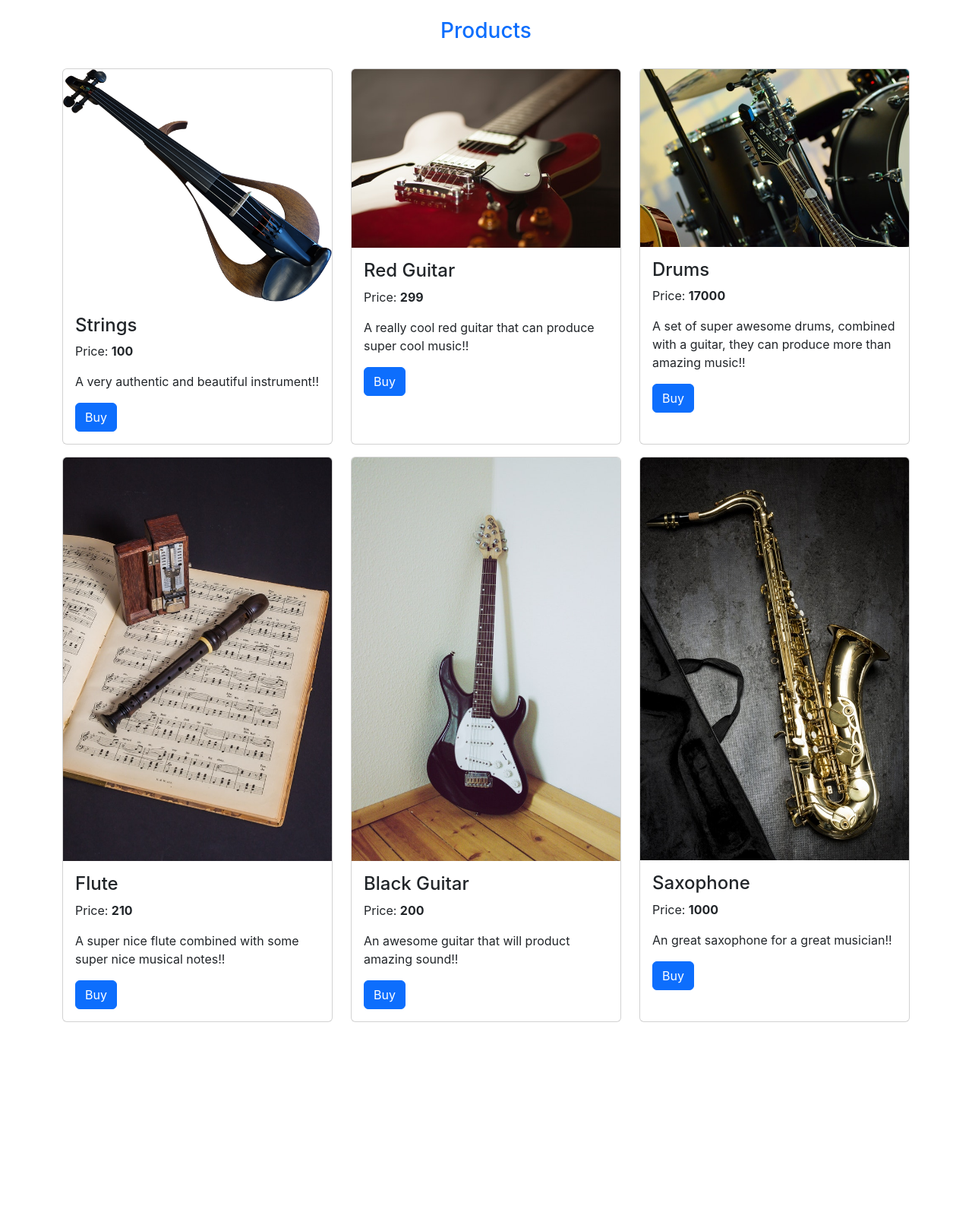
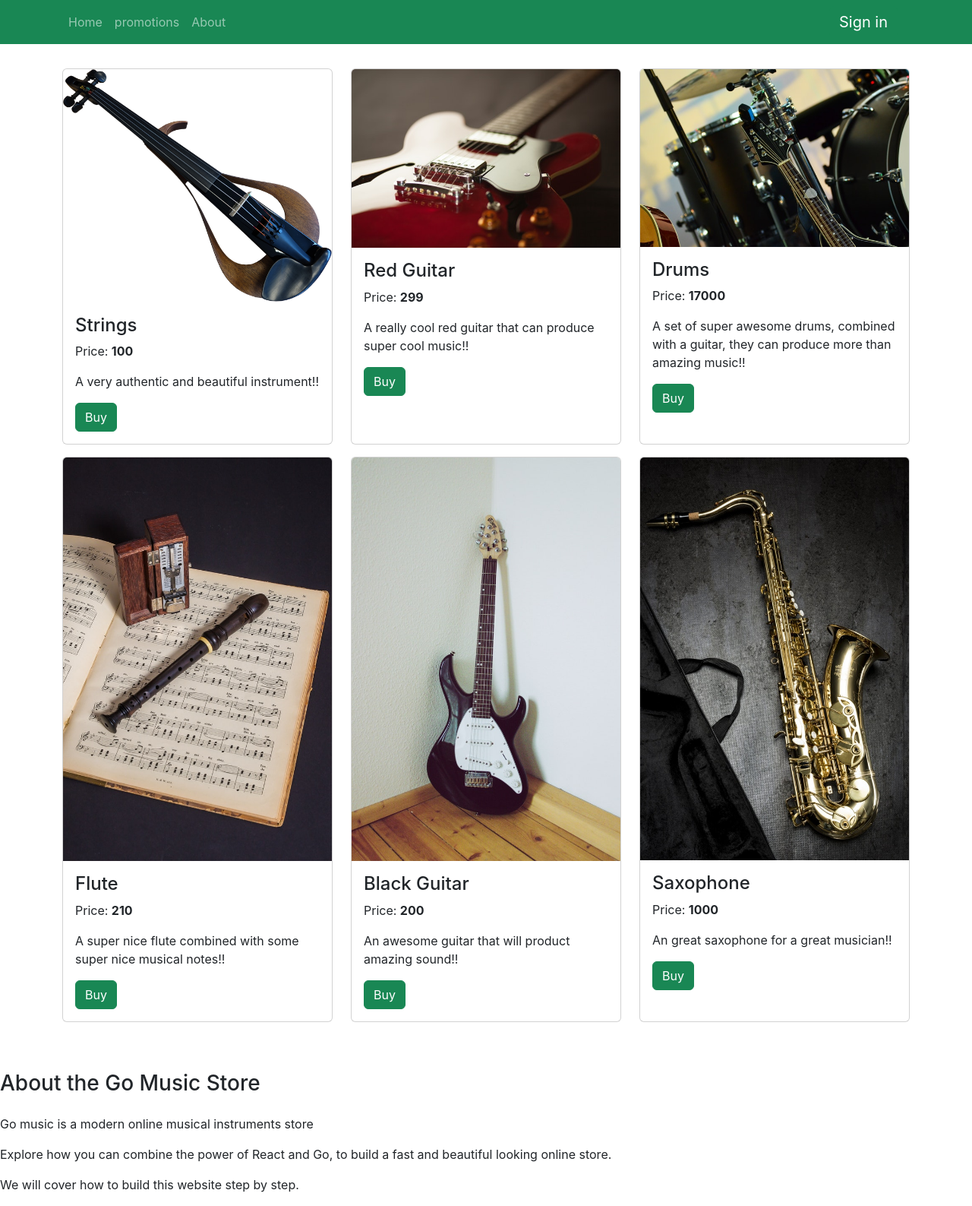
Before and after one commit to zzzang12/go-music-fe, a React (Create React App) app: page / in a window 1280 px wide. Shown: the whole page at 76% size. Before the commit the page ends 1361 px from the top, so only its background shows below. Built offline with nearby package versions, Linux system fonts and the light colour scheme.

Commit message:
Feat: Add pages

```diff
--- a/package.json
+++ b/package.json
@@ -9,6 +9,7 @@
     "bootstrap": "^5.3.2",
     "react": "^18.2.0",
     "react-dom": "^18.2.0",
+    "react-router-dom": "^6.21.1",
     "react-scripts": "5.0.1",
     "web-vitals": "^2.1.4"
   },
--- a/src/App.js
+++ b/src/App.js
@@ -1,9 +1,13 @@
 import CardContainer from './components/CardContainer';
+import Navigation from './components/Navigation';
+import About from './components/About';
 
 function App() {
   return (
     <div className="App">
+      <Navigation></Navigation>
       <CardContainer></CardContainer>
+      <About></About>
     </div>
   );
 }
--- /dev/null
+++ b/src/components/About.jsx
@@ -0,0 +1,16 @@
+import React from 'react';
+
+const About = () => {
+  return (
+    <div className="row mt-5">
+      <div className="col-12 order-lg-1">
+        <h3 className="mb-4">About the Go Music Store</h3>
+        <p>Go music is a modern online musical instruments store</p>
+        <p>Explore how you can combine the power of React and Go, to build a fast and beautiful looking online store.</p>
+        <p>We will cover how to build this website step by step.</p>
+      </div>
+    </div>
+  );
+};
+
+export default About;
--- a/src/components/Card.jsx
+++ b/src/components/Card.jsx
@@ -1,15 +1,21 @@
 import React from 'react';
 
-const Card = ({ img, imgAlt, desc, price, productName }) => {
+const Card = ({ id, img, imgAlt, desc, price, productName, isPromotion, promotion, showBuyModal }) => {
+  const priceColor = isPromotion ? 'text-danger' : 'text-dark';
+  const sellPrice = isPromotion ? promotion : price;
+
   return (
     <div className="col-md-6 col-lg-4 d-flex align-items-stretch">
       <div className="card mb-3">
         <img className="card-img-top" src={img} alt={imgAlt}/>
         <div className="card-body">
           <h4 className="card-title">{productName}</h4>
-          <p className="card-text">Price: <strong>{price}</strong></p>
+          <p className="card-text">Price: <strong className={priceColor}>{sellPrice}</strong></p>
           <p className="card-text">{desc}</p>
-          <a href="/" className="btn btn-primary">Buy</a>
+          <button className="btn btn-success text-white" onClick={() => {
+            showBuyModal(id, sellPrice);
+          }}>Buy
+          </button>
         </div>
       </div>
     </div>
--- a/src/components/CardContainer.jsx
+++ b/src/components/CardContainer.jsx
@@ -1,18 +1,18 @@
 import React, { useEffect, useState } from 'react';
 import Card from './Card';
 
-const CardContainer = () => {
+const CardContainer = ({ location, isPromotion, showBuyModal }) => {
+  location = 'cards.json';
   const [cards, setCards] = useState([]);
 
   useEffect(() => {
-    fetch(`${process.env.PUBLIC_URL}/cards.json`)
+    fetch(`${process.env.PUBLIC_URL}/${location}`)
     .then((res) => res.json())
     .then((result) => setCards(result));
   }, []);
 
   const cardItems = cards.map((card) => {
-    return <Card key={card.id} img={card.img} imgAlt={card.imgAlt} desc={card.desc} price={card.price}
-                 productName={card.productName}/>;
+    return <Card key={card.id} {...card} isPromotion={isPromotion} showBuyModal={showBuyModal}/>;
   });
 
   return (
--- /dev/null
+++ b/src/components/Navigation.jsx
@@ -0,0 +1,30 @@
+import React from 'react';
+import { NavLink } from 'react-router-dom';
+
+const Navigation = () => {
+  const showModalWindow = () => {
+    console.log('hi');
+  };
+
+  return (
+    <>
+      <nav className="navbar navbar-expand-lg navbar-dark bg-success fixed-top">
+        <div className="container">
+          <button type="button" className="navbar-brand order-1 btn btn-success" onClick={() => {
+            showModalWindow();
+          }}>Sign in
+          </button>
+          <div className="navbar-collapse" id="navbarNavAltMarkup">
+            <div className="navbar-nav">
+              <div className="nav-item nav-link" to="/">Home</div>
+              <div className="nav-item nav-link" to="/promotions">promotions</div>
+              <div className="nav-item nav-link" to="/about">About</div>
+            </div>
+          </div>
+        </div>
+      </nav>
+    </>
+  );
+};
+
+export default Navigation;
```
Also changed, not shown: public/promotions.json (added, +34 -0 lines), src/components/ProductCards.jsx (added), 1 other file (tests, documents, lock files or other folders).
